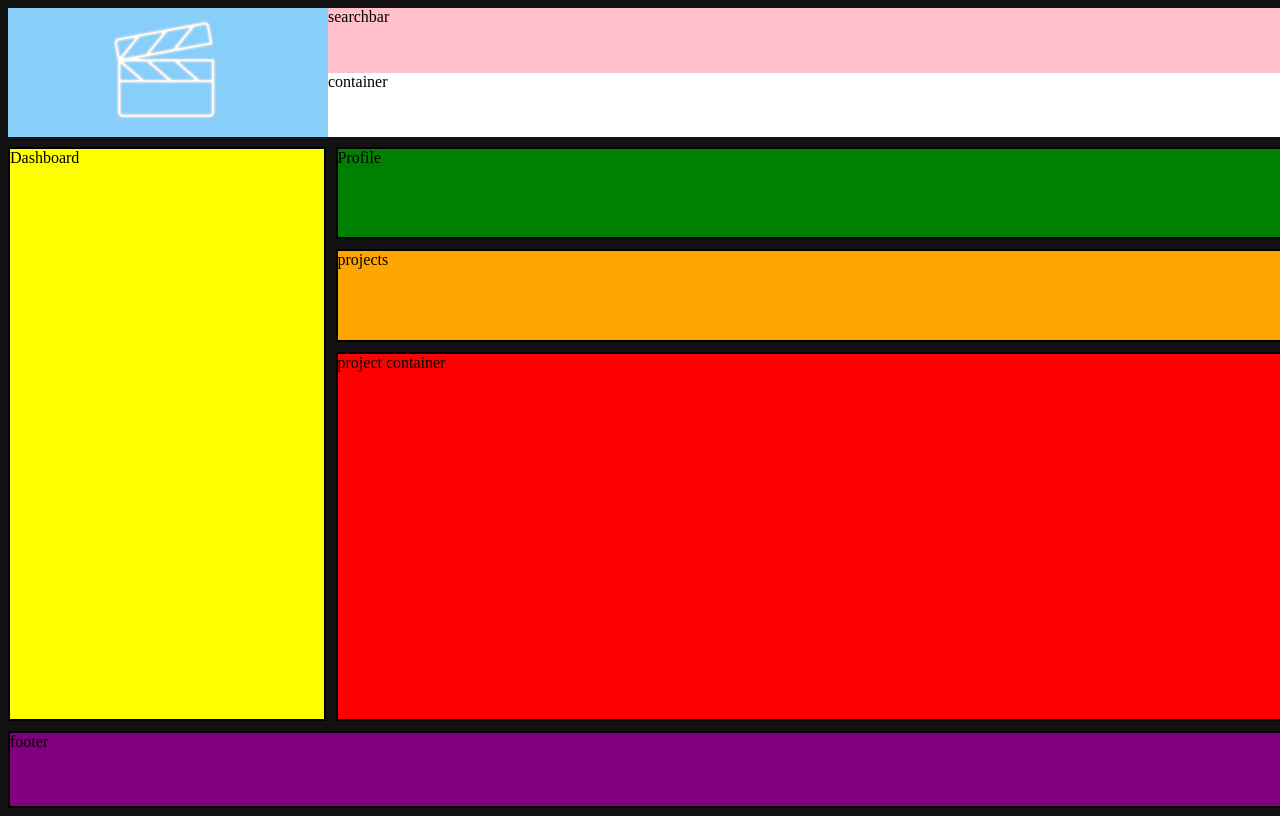
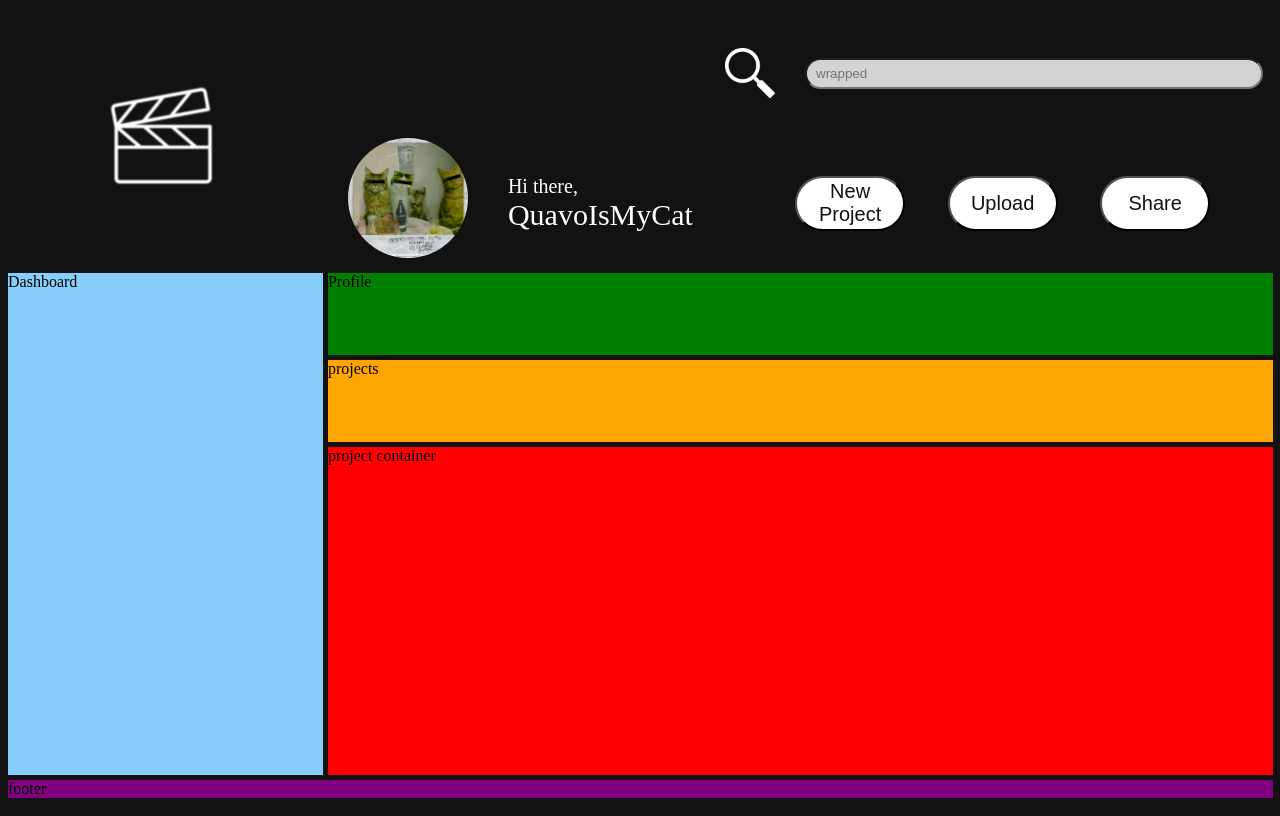
Before and after one commit to Keegan-Odell/admin-dashboard, a plain HTML site: page index.html in a window 1280 px wide. Drawn offline with Linux system fonts and the light colour scheme.

Commit message:
constructed and finished the header

```diff
--- a/index.html
+++ b/index.html
@@ -13,8 +13,32 @@
 				<img src="images/logo.png" alt="companyLogo" />
 			</div>
 			<div class="profileInfo">
-				<div class="searchBar">searchbar</div>
-				<div class="usernameInfo">container</div>
+				<div class="searchBar">
+					<img
+						src="images/magnifying-glass.png"
+						alt="magnifying glass"
+						class="magnifyingGlass"
+					/>
+					<input type="text" placeholder="  wrapped" class="search" />
+				</div>
+				<div class="usernameInfo">
+					<div class="left">
+						<img
+							src="images/profilePic.jpg"
+							alt="profile picture"
+							class="profilePic"
+						/>
+						<div class="anotherFuckingContainer">
+							<div class="usernameGreeting">Hi there,</div>
+							<div class="username">QuavoIsMyCat</div>
+						</div>
+					</div>
+					<div class="right">
+						<button>New Project</button>
+						<button>Upload</button>
+						<button>Share</button>
+					</div>
+				</div>
 			</div>
 		</header>
 		<main>
--- a/style.css
+++ b/style.css
@@ -1,9 +1,9 @@
 body {
-	height: 100vh;
-	width: 100vw;
+	height: 98.8vh;
+	width: 98.8vw;
 	display: grid;
-	grid-template-rows: 1.3fr 6fr 0.8fr;
-	gap: 10px;
+	grid-template-rows: 1fr 7fr 0.1fr;
+	gap: 5px;
 	background-color: #121212;
 }
 
@@ -12,20 +12,15 @@ header {
 	grid-column-end: -1;
 	display: grid;
 	grid-template-columns: 1fr 3fr;
-	gap: 0px;
+	gap: 5px;
 }
 
 .logoContainer {
-	background-color: lightskyblue;
-	border: 2px;
-	border-style: solid;
-	border-color: black;
+	background-color: #121212;
 	display: flex;
 	justify-content: center;
 	align-items: center;
 	flex-direction: column;
-	margin: 0px;
-	border: 0px;
 }
 
 .profileInfo {
@@ -34,21 +29,79 @@ header {
 }
 
 .searchBar {
-	background-color: pink;
-	border: 2px;
-	border-style: solid;
-	border-color: black;
-	margin: 0px;
-	border: 0px;
+	background-color: #121212;
+	display: flex;
+	justify-content: right;
+	align-items: center;
+	margin-right: 10px;
+}
+
+.magnifyingGlass {
+	height: 50px;
+	width: 50px;
+	padding-right: 30px;
+}
+
+.search {
+	width: 450px;
+	height: 25px;
+	border-radius: 30px;
+	background-color: lightgray;
+	color: black;
 }
 
 .usernameInfo {
+	background-color: #121212;
+	display: flex;
+	justify-content: space-between;
+	align-items: center;
+}
+
+.right {
+	margin-right: 20px;
+	display: flex;
+	justify-content: space-evenly;
+	align-items: center;
+	width: 500px;
+}
+
+button {
+	height: 55px;
+	width: 110px;
+	font-size: 20px;
+	border-radius: 30px;
+	color: #121212;
 	background-color: white;
-	border: 2px;
-	border-style: solid;
-	border-color: black;
-	margin: 0px;
-	border: 0px;
+}
+
+.left {
+	display: flex;
+	align-items: center;
+	justify-content: space-between;
+	margin-left: 20px;
+}
+
+.anotherFuckingContainer {
+	display: flex;
+	flex-direction: column;
+	margin-left: 40px;
+}
+
+.usernameGreeting {
+	color: white;
+	font-size: 20px;
+}
+
+.username {
+	color: white;
+	font-size: 30px;
+}
+
+.profilePic {
+	height: 120px;
+	width: 120px;
+	border-radius: 100px;
+	margin-bottom: 10px;
 }
 
 main {
@@ -56,46 +109,31 @@ main {
 	grid-row-end: 3;
 	display: grid;
 	grid-template-columns: 1fr 3fr;
-	gap: 10px;
+	gap: 5px;
 }
 
 .dashboard {
-	background-color: yellow;
-	border: 2px;
-	border-style: solid;
-	border-color: black;
+	background-color: lightskyblue;
 }
 
 .bigDaddyContainer {
 	display: grid;
 	grid-template-rows: 1fr 1fr 4fr;
-	gap: 10px;
+	gap: 5px;
 }
 
 .profile {
 	background-color: green;
-	border: 2px;
-	border-style: solid;
-	border-color: black;
 }
 
 .projects {
 	background-color: orange;
-	border: 2px;
-	border-style: solid;
-	border-color: black;
 }
 
 .projectContainer {
 	background-color: red;
-	border: 2px;
-	border-style: solid;
-	border-color: black;
 }
 
 footer {
 	background-color: purple;
-	border: 2px;
-	border-style: solid;
-	border-color: black;
 }
```
Also changed, not shown: images/magnifying-glass.png (added), images/profilePic.jpg (added).
